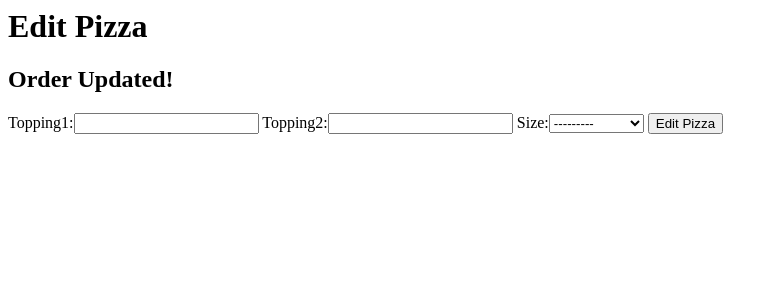
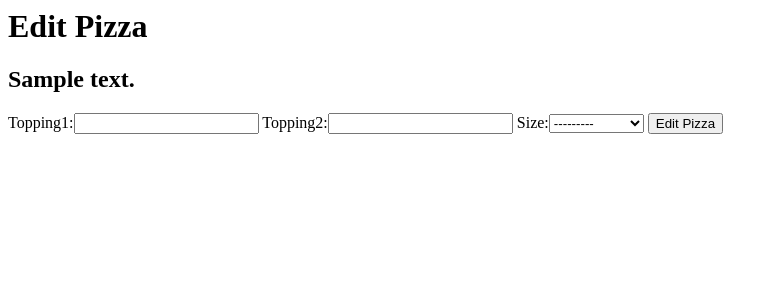
Before and after one commit to Arpik/PizzaLovers, a Django app: template pizzalovers/pizza/templates/pizza/edit_order.html in a window 1280 px wide. Shown: the top 300 px of the page, without its empty margins (0-778 px from the left). Run offline with Django 3.2, Linux system fonts and the light colour scheme; tables that the repository leaves empty hold one stand-in row (values such as "Sample post"); the template is opened without the code that fills it: values that come from a table or form of the project are taken from there, most other values are stand-ins (such as "Sample title", 1, 10 or a date in 2020).

Commit message:
Added note to edit_order.html to show an update message.

```diff
--- a/pizzalovers/pizza/templates/pizza/edit_order.html
+++ b/pizzalovers/pizza/templates/pizza/edit_order.html
@@ -1,6 +1,6 @@
 <h1>Edit Pizza</h1>
 
-<h2> Order Updated! </h2>
+<h2> {{ note }} </h2>
 
 <form action = "{% url 'edit_order' pizza.id %}" method = "post">
     {% csrf_token %}
```
